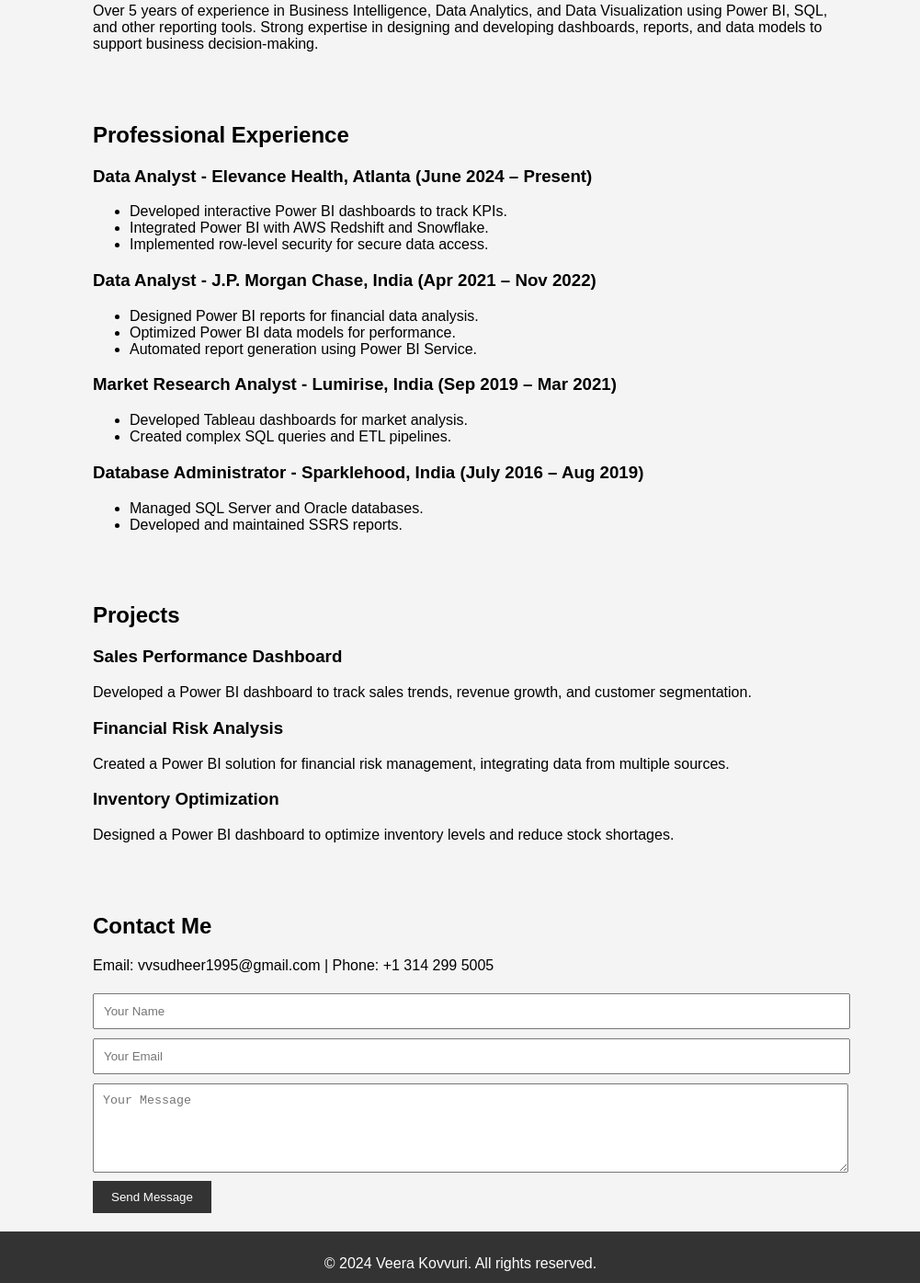
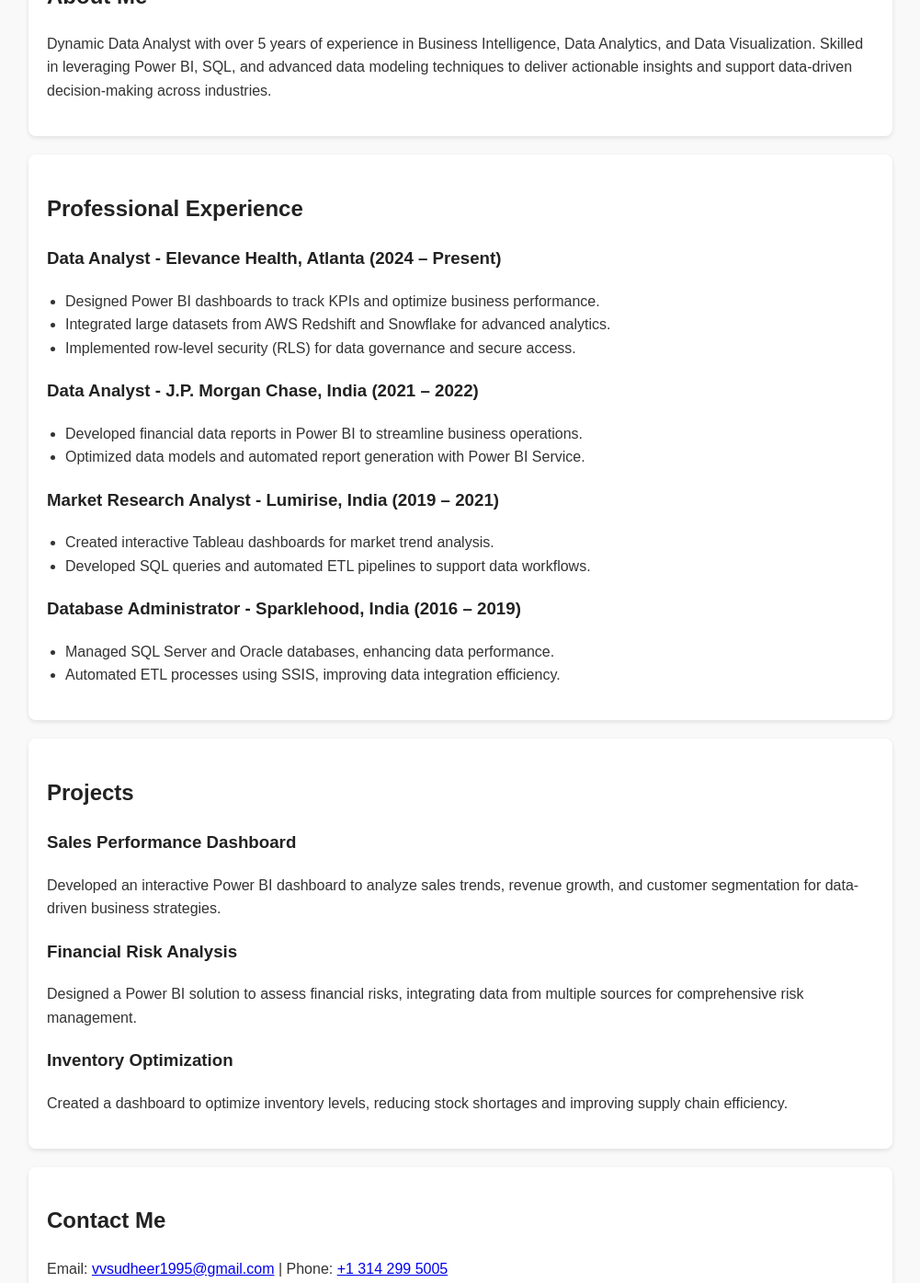
Before and after one commit to sudheer-kovvuri/portfolio, a plain HTML site: page index.html in a window 1280 px wide. Shown: the part 223-1618 px from the top of the page at 92% size, without its empty margins (139-1140 px from the left). Drawn offline with Linux system fonts and the light colour scheme.

Commit message:
updated code

```diff
--- a/index.html
+++ b/index.html
@@ -5,14 +5,20 @@
     <meta name="viewport" content="width=device-width, initial-scale=1.0">
     <title>Veera Kovvuri - Data Analyst Portfolio</title>
     <style>
-        body { font-family: Arial, sans-serif; margin: 0; padding: 0; background-color: #f4f4f4; }
-        header { background-color: #333; color: white; padding: 20px 0; text-align: center; }
-        nav a { color: white; margin: 0 15px; text-decoration: none; }
-        section { padding: 20px; max-width: 800px; margin: auto; }
-        .projects img { width: 100%; height: auto; border-radius: 8px; }
-        footer { background-color: #333; color: white; text-align: center; padding: 10px 0; }
-        .contact-form input, .contact-form textarea { width: 100%; padding: 10px; margin: 5px 0; }
-        .contact-form button { background-color: #333; color: white; padding: 10px 20px; border: none; cursor: pointer; }
+        body { font-family: Arial, sans-serif; margin: 0; padding: 0; background-color: #f9f9f9; color: #333; line-height: 1.6; }
+        header { background-color: #222; color: white; padding: 20px 0; text-align: center; }
+        nav a { color: white; margin: 0 15px; text-decoration: none; font-weight: bold; }
+        nav a:hover { text-decoration: underline; }
+        section { padding: 20px; max-width: 900px; margin: auto; background-color: white; margin-bottom: 20px; border-radius: 8px; box-shadow: 0 2px 5px rgba(0,0,0,0.1); }
+        h1, h2, h3 { color: #222; }
+        ul { padding-left: 20px; }
+        footer { background-color: #222; color: white; text-align: center; padding: 10px 0; }
+        .contact-form input, .contact-form textarea { width: 100%; padding: 10px; margin: 5px 0; border: 1px solid #ccc; border-radius: 4px; }
+        .contact-form button { background-color: #222; color: white; padding: 10px 20px; border: none; cursor: pointer; border-radius: 4px; }
+        .contact-form button:hover { background-color: #444; }
+        @media (max-width: 600px) {
+            nav a { display: block; margin: 10px 0; }
+        }
     </style>
 </head>
 <body>
@@ -28,35 +34,35 @@
 
     <section id="about">
         <h2>About Me</h2>
-        <p>Over 5 years of experience in Business Intelligence, Data Analytics, and Data Visualization using Power BI, SQL, and other reporting tools. Strong expertise in designing and developing dashboards, reports, and data models to support business decision-making.</p>
+        <p>Dynamic Data Analyst with over 5 years of experience in Business Intelligence, Data Analytics, and Data Visualization. Skilled in leveraging Power BI, SQL, and advanced data modeling techniques to deliver actionable insights and support data-driven decision-making across industries.</p>
     </section>
 
     <section id="experience">
         <h2>Professional Experience</h2>
-        <h3>Data Analyst - Elevance Health, Atlanta (June 2024 – Present)</h3>
+
+        <h3>Data Analyst - Elevance Health, Atlanta (2024 – Present)</h3>
         <ul>
-            <li>Developed interactive Power BI dashboards to track KPIs.</li>
-            <li>Integrated Power BI with AWS Redshift and Snowflake.</li>
-            <li>Implemented row-level security for secure data access.</li>
+            <li>Designed Power BI dashboards to track KPIs and optimize business performance.</li>
+            <li>Integrated large datasets from AWS Redshift and Snowflake for advanced analytics.</li>
+            <li>Implemented row-level security (RLS) for data governance and secure access.</li>
         </ul>
 
-        <h3>Data Analyst - J.P. Morgan Chase, India (Apr 2021 – Nov 2022)</h3>
+        <h3>Data Analyst - J.P. Morgan Chase, India (2021 – 2022)</h3>
         <ul>
-            <li>Designed Power BI reports for financial data analysis.</li>
-            <li>Optimized Power BI data models for performance.</li>
-            <li>Automated report generation using Power BI Service.</li>
+            <li>Developed financial data reports in Power BI to streamline business operations.</li>
+            <li>Optimized data models and automated report generation with Power BI Service.</li>
         </ul>
 
-        <h3>Market Research Analyst - Lumirise, India (Sep 2019 – Mar 2021)</h3>
+        <h3>Market Research Analyst - Lumirise, India (2019 – 2021)</h3>
         <ul>
-            <li>Developed Tableau dashboards for market analysis.</li>
-            <li>Created complex SQL queries and ETL pipelines.</li>
+            <li>Created interactive Tableau dashboards for market trend analysis.</li>
+            <li>Developed SQL queries and automated ETL pipelines to support data workflows.</li>
         </ul>
 
-        <h3>Database Administrator - Sparklehood, India (July 2016 – Aug 2019)</h3>
+        <h3>Database Administrator - Sparklehood, India (2016 – 2019)</h3>
         <ul>
-            <li>Managed SQL Server and Oracle databases.</li>
-            <li>Developed and maintained SSRS reports.</li>
+            <li>Managed SQL Server and Oracle databases, enhancing data performance.</li>
+            <li>Automated ETL processes using SSIS, improving data integration efficiency.</li>
         </ul>
     </section>
 
@@ -64,21 +70,21 @@
         <h2>Projects</h2>
         <div>
             <h3>Sales Performance Dashboard</h3>
-            <p>Developed a Power BI dashboard to track sales trends, revenue growth, and customer segmentation.</p>
+            <p>Developed an interactive Power BI dashboard to analyze sales trends, revenue growth, and customer segmentation for data-driven business strategies.</p>
         </div>
         <div>
             <h3>Financial Risk Analysis</h3>
-            <p>Created a Power BI solution for financial risk management, integrating data from multiple sources.</p>
+            <p>Designed a Power BI solution to assess financial risks, integrating data from multiple sources for comprehensive risk management.</p>
         </div>
         <div>
             <h3>Inventory Optimization</h3>
-            <p>Designed a Power BI dashboard to optimize inventory levels and reduce stock shortages.</p>
+            <p>Created a dashboard to optimize inventory levels, reducing stock shortages and improving supply chain efficiency.</p>
         </div>
     </section>
 
     <section id="contact">
         <h2>Contact Me</h2>
-        <p>Email: vvsudheer1995@gmail.com | Phone: +1 314 299 5005</p>
+        <p>Email: <a href="mailto:vvsudheer1995@gmail.com">vvsudheer1995@gmail.com</a> | Phone: <a href="tel:+13142995005">+1 314 299 5005</a></p>
         <form class="contact-form">
             <input type="text" name="name" placeholder="Your Name" required>
             <input type="email" name="email" placeholder="Your Email" required>
```
